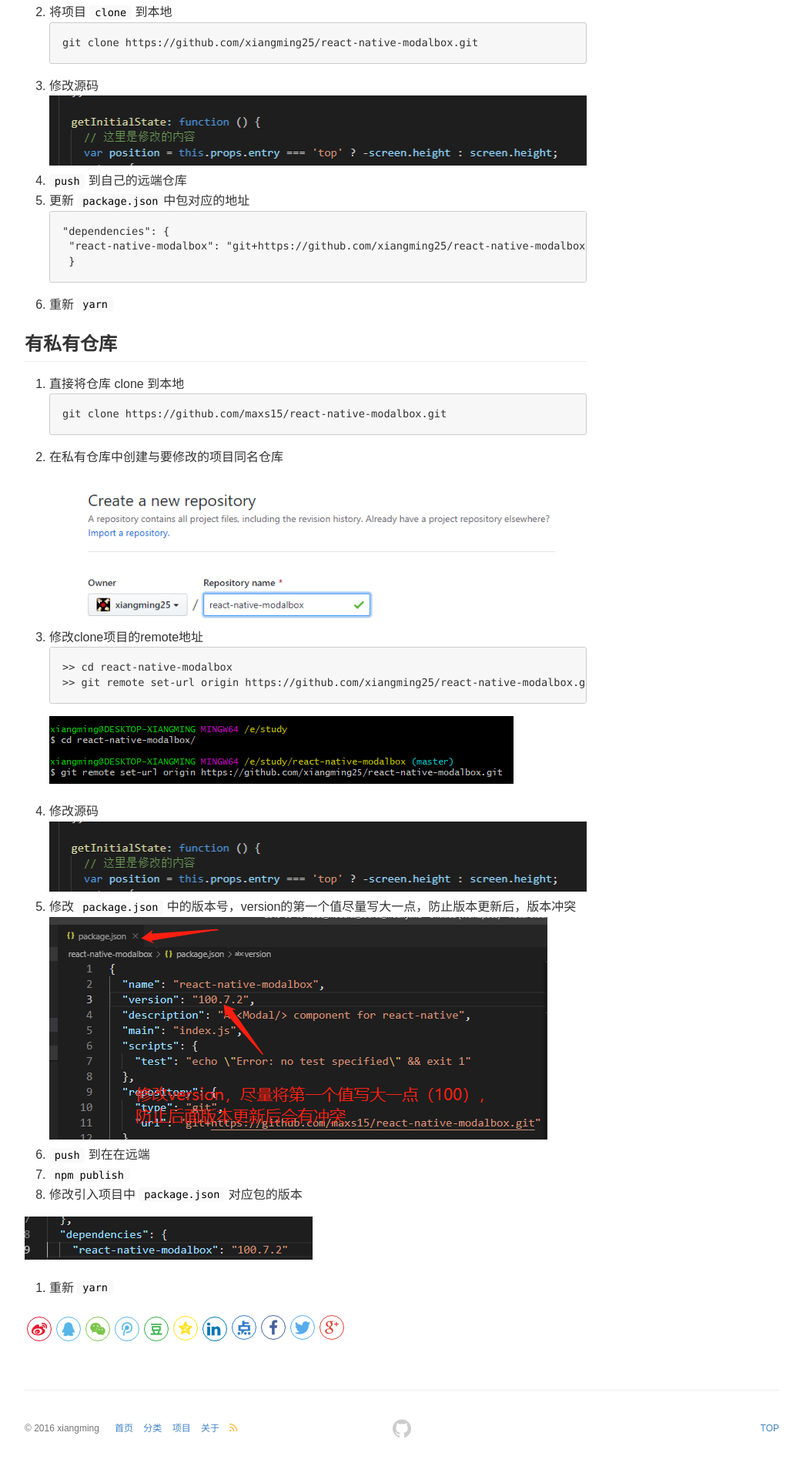
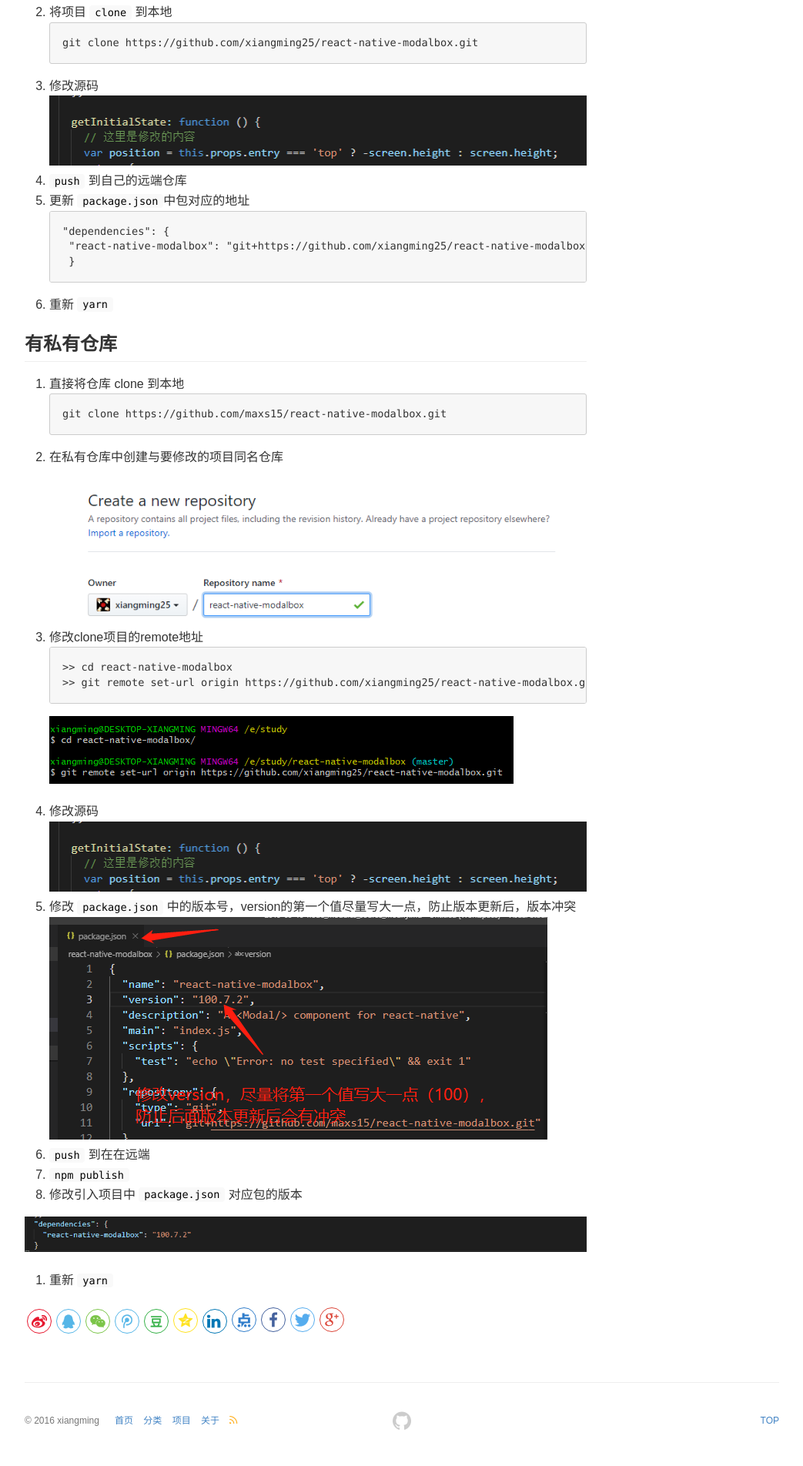
Before and after one commit to xiangming25/xiangming25.github.io, a Jekyll site: the page built from _posts/2019-09-19-node_modules_source_modify.md, in a window 1280 px wide. Shown: the part 951-2855 px from the top of the page at 77% size, without its empty margins (118-1161 px from the left). Built offline with Jekyll 4.4.1, drawn with Linux system fonts in a browser that asks for light colours; nearby versions of some CDN libraries; comment, search, counter and statistics services are not loaded.

Commit message:
update img

```diff
--- a/_posts/2019-09-19-node_modules_source_modify.md
+++ b/_posts/2019-09-19-node_modules_source_modify.md
@@ -68,5 +68,5 @@ git clone https://github.com/maxs15/react-native-modalbox.git
 6. `npm publish`
 7. 修改引入项目中 `package.json` 对应包的版本
 
-![修改package中对应的version](/assets/images/2019/09/20190919223636.png)
+![修改package中对应的version](/assets/images/2019/09/20190919232519.png)
 8. 重新 `yarn`
```
Also changed, not shown: assets/images/2019/09/20190919223636.png (deleted), assets/images/2019/09/20190919232519.png (added).
